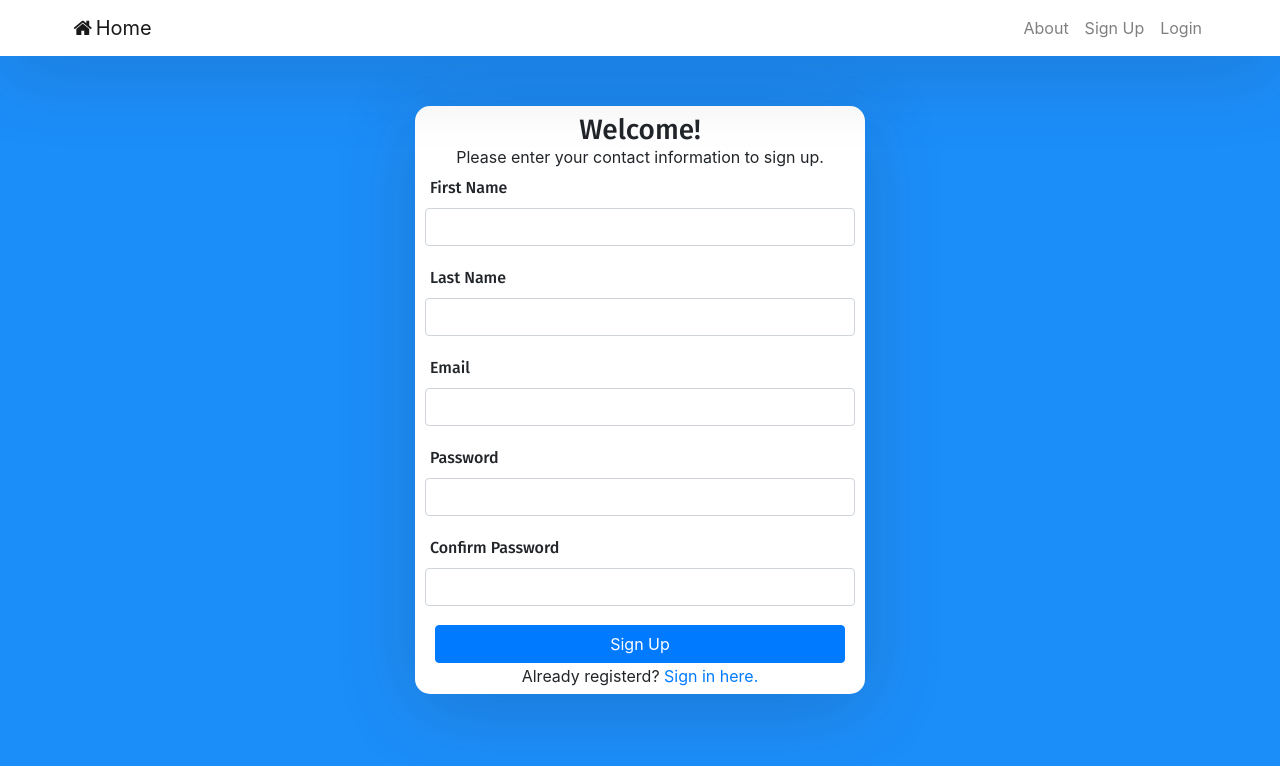
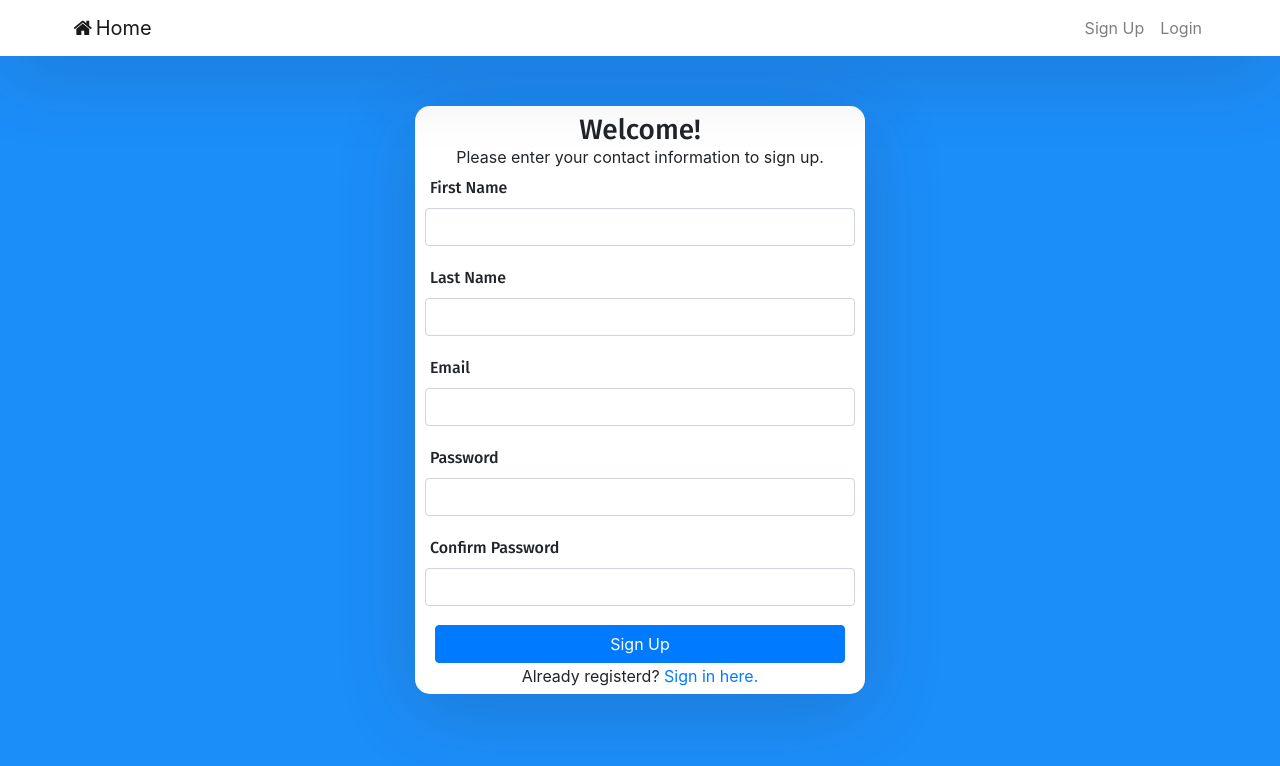
Before and after one commit to Mark-Donohue/budget-app-v2, a Vue app in the folder client/: page /register in a window 1280 px wide. Shown: the top 766 px of the page. Built offline with nearby package versions, Linux system fonts and the light colour scheme.

Commit message:
Remove About page

```diff
--- a/client/src/components/NavigationBar.vue
+++ b/client/src/components/NavigationBar.vue
@@ -6,9 +6,6 @@
         <router-link to="/" class="navbar-brand"><i class="fa fa-fw fa-home"></i>Home</router-link>
         <div class="collapse navbar-collapse">
           <ul class="navbar-nav ml-auto">
-            <li class="nav-item">
-              <router-link to="/about" class="nav-link">About</router-link>
-            </li>
             <li class="nav-item">
               <router-link to="/register" class="nav-link">Sign Up</router-link>
             </li>
--- a/client/src/router/index.js
+++ b/client/src/router/index.js
@@ -1,6 +1,5 @@
 import { createRouter, createWebHistory } from 'vue-router'
 import HomeView from '../views/HomeView.vue'
-import AboutView from '../views/AboutView.vue'
 import LoginView from '../views/LoginView.vue'
 import RegisterView from '../views/RegisterView.vue'
 import NotFoundViewVue from '@/views/NotFoundView.vue'
@@ -10,10 +9,6 @@ const routes = [
     path: '/',
     name: 'Home',
     component: HomeView,
-  }, {
-    path: '/about',
-    name: 'About',
-    component: AboutView,
   }, {
     path: '/login',
     name: 'Login',
--- a/client/src/views/AboutView.vue
+++ /dev/null
@@ -1,20 +0,0 @@
-<template>
-  <div class="auth-wrapper">
-    <div class="auth-inner">
-      <h3>How it Works</h3>
-      <p>Enter your average gross and net income, and we'll calculate a budget
-        based on your needs. It's that easy!
-      </p>
-    </div>
-  </div>
-</template>
-
-<script>
-  export default {
-    name: 'AboutView',
-  };
-</script>
-
-<style scoped>
-
-</style>
```
